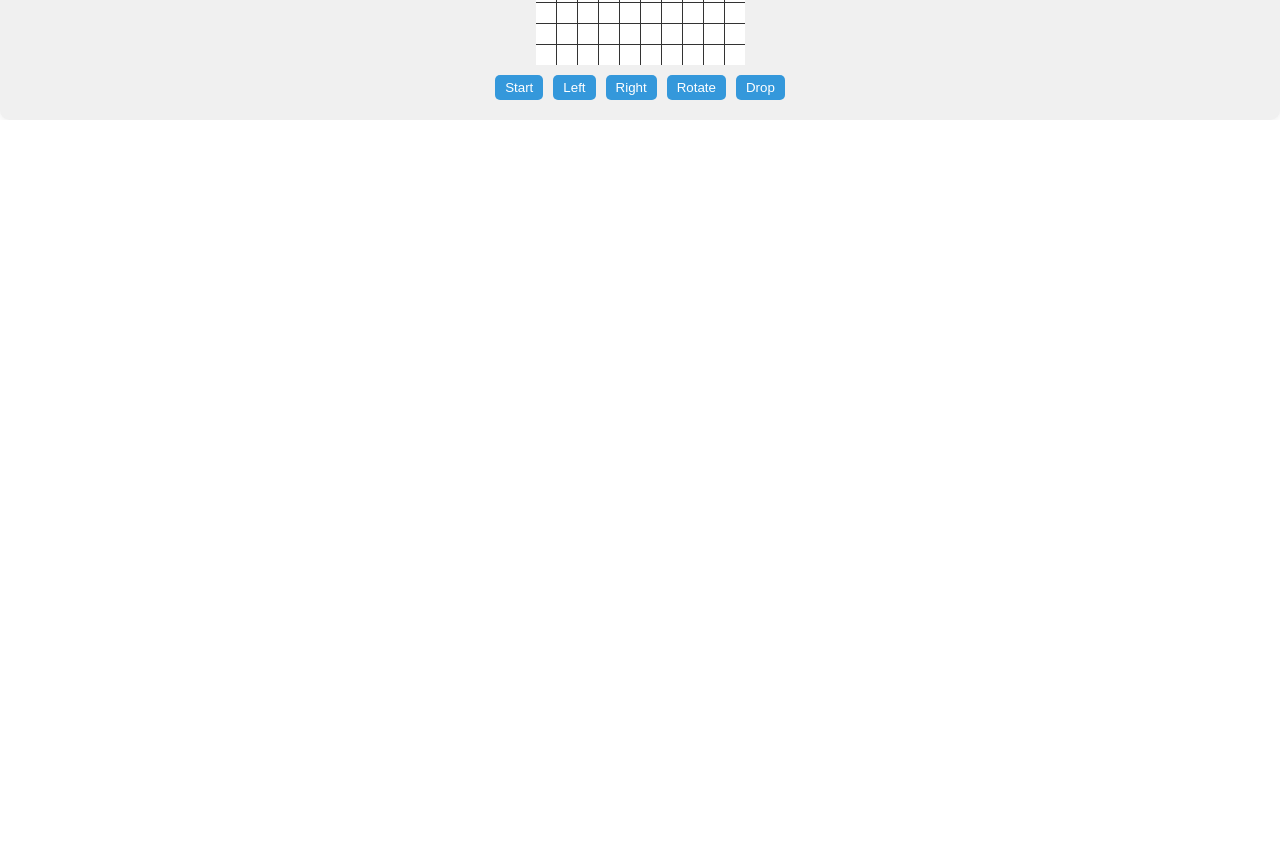
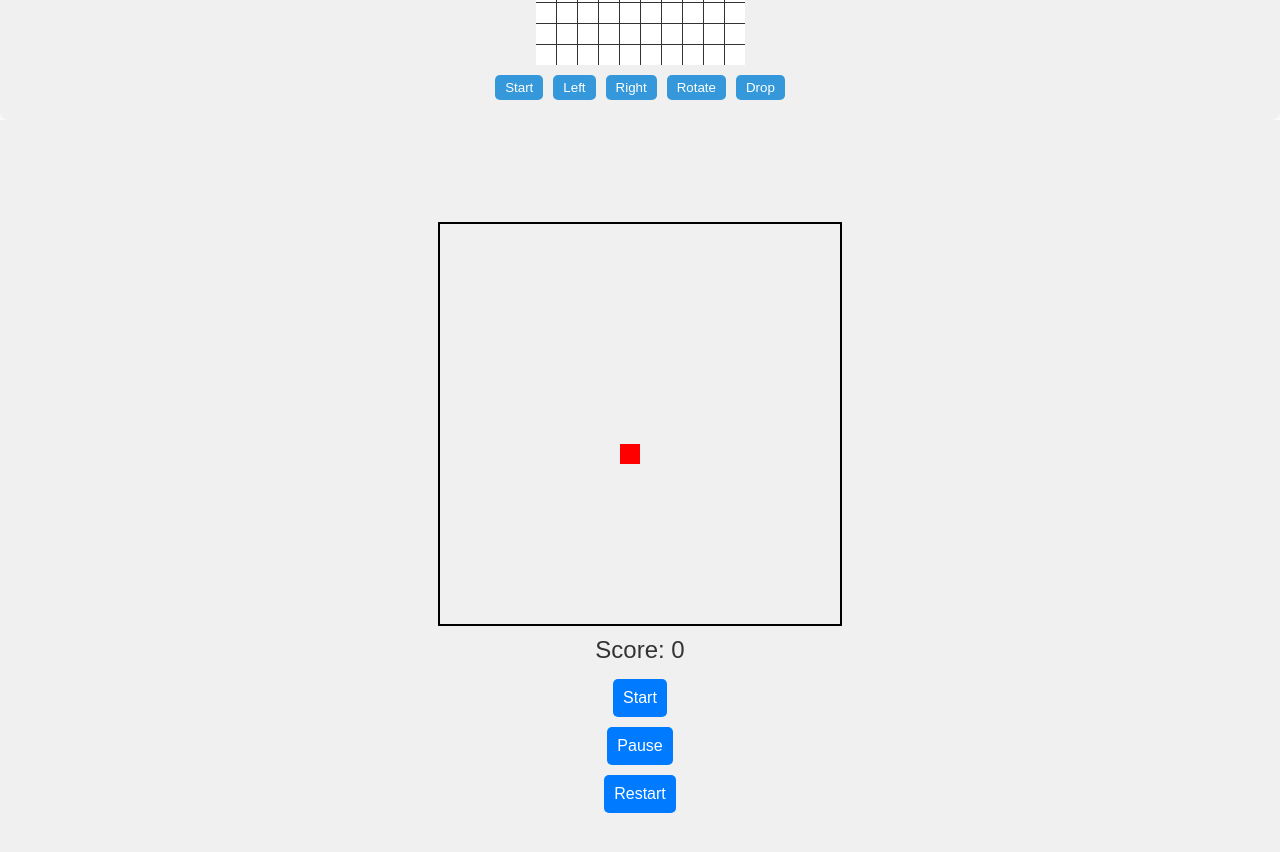
Before and after one commit to 56b81caaa87941618cfed6dfb4d34047/Tennis_Racket_Marketplace_1723700032, a Vue app: page / in a window 1280 px wide. Shown: the part 3120-3972 px from the top of the page. Before the commit the page ends 3240 px from the top, so only its background shows below. Built offline with nearby package versions, Linux system fonts and the light colour scheme.

Commit message:
autogen: snake

```diff
--- a/src/App.vue
+++ b/src/App.vue
@@ -8,6 +8,7 @@
     <ParticleComponent />
     <DarkFooterComponent />
     <TetrisGameComponent />
+    <SnakeGameComponent /> <!-- Added the Snake game component here -->
   </div>
 </template>
 
@@ -20,6 +21,7 @@ import PurpleBackgroundCtaComponent from '../components/purple_background_cta_co
 import ParticleComponent from '../components/particle_component_1723700034.vue';
 import DarkFooterComponent from '../components/dark_footer_component_1723700034.vue';
 import TetrisGameComponent from './components/TetrisGameComponent.vue';
+import SnakeGameComponent from './components/SnakeGameComponent.vue'; // Importing the Snake game component
 
 export default {
   components: {
@@ -31,6 +33,7 @@ export default {
     ParticleComponent,
     DarkFooterComponent,
     TetrisGameComponent,
+    SnakeGameComponent, // Registering the Snake game component
   },
 };
 </script>
--- /dev/null
+++ b/src/components/SnakeGameComponent.vue
@@ -0,0 +1,133 @@
+<template>
+  <div id="snake-game">
+    <canvas id="gameCanvas" width="400" height="400"></canvas>
+    <div id="score-display">Score: {{ score }}</div>
+    <button @click="startGame">Start</button>
+    <button @click="pauseGame">Pause</button>
+    <button @click="restartGame">Restart</button>
+  </div>
+</template>
+
+<script>
+export default {
+  name: 'SnakeGameComponent',
+  data() {
+    return {
+      gameInterval: null,
+      snake: [{ x: 10, y: 10 }],
+      food: { x: Math.floor(Math.random() * 20), y: Math.floor(Math.random() * 20) },
+      direction: 'RIGHT',
+      gridSize: 20,
+      canvas: null,
+      context: null,
+      score: 0,
+    };
+  },
+  methods: {
+    startGame() {
+      window.addEventListener('keydown', this.changeDirection);
+      this.canvas = document.getElementById('gameCanvas');
+      this.context = this.canvas.getContext('2d');
+      this.gameInterval = setInterval(this.gameLoop, 100);
+    },
+    changeDirection(event) {
+      switch(event.keyCode) {
+        case 37:
+          if(this.direction !== 'RIGHT') this.direction = 'LEFT';
+          break;
+        case 38:
+          if(this.direction !== 'DOWN') this.direction = 'UP';
+          break;
+        case 39:
+          if(this.direction !== 'LEFT') this.direction = 'RIGHT';
+          break;
+        case 40:
+          if(this.direction !== 'UP') this.direction = 'DOWN';
+          break;
+      }
+    },
+    pauseGame() {
+      clearInterval(this.gameInterval);
+    },
+    restartGame() {
+      clearInterval(this.gameInterval);
+      this.snake = [{ x: 10, y: 10 }];
+      this.food = { x: Math.floor(Math.random() * this.gridSize), y: Math.floor(Math.random() * this.gridSize) };
+      this.direction = 'RIGHT';
+      this.score = 0;
+      this.startGame();
+    },
+   gameLoop() {
+      this.updateSnakePosition();
+      this.checkCollision();
+      this.drawGame();
+    },
+    updateSnakePosition() {
+      const head = { ...this.snake[0] };
+      if (this.direction === 'RIGHT') head.x += 1;
+      if (this.direction === 'LEFT') head.x -= 1;
+      if (this.direction === 'UP') head.y -= 1;
+      if (this.direction === 'DOWN') head.y += 1;
+      this.snake.unshift(head);
+      this.snake.pop(); // remove the tail
+    },
+    checkCollision() {
+      const head = this.snake[0];
+      if (head.x === this.food.x && head.y === this.food.y) {
+        this.snake.push(this.food);
+        this.food = { x: Math.floor(Math.random() * this.gridSize), y: Math.floor(Math.random() * this.gridSize) };
+        this.score += 10;
+      }
+      if (head.x >= this.gridSize || head.y >= this.gridSize || head.x < 0 || head.y < 0) {
+        clearInterval(this.gameInterval);
+        alert('Game Over');
+      }
+    },
+    drawGame() {
+      this.context.clearRect(0, 0, this.canvas.width, this.canvas.height);
+      this.context.fillStyle = 'green';
+      this.snake.forEach(part => {
+        this.context.fillRect(part.x * this.gridSize, part.y * this.gridSize, this.gridSize, this.gridSize);
+      });
+      this.context.fillStyle = 'red';
+      this.context.fillRect(this.food.x * this.gridSize, this.food.y * this.gridSize, this.gridSize, this.gridSize);
+    },
+  },
+  mounted() {
+    this.startGame();
+  }
+};
+</script>
+
+<style scoped>
+#snake-game {
+  display: flex;
+  flex-direction: column;
+  justify-content: center;
+  align-items: center;
+  height: 100vh;
+  background-color: #f0f0f0;
+}
+button {
+  margin: 5px;
+  padding: 10px;
+  font-size: 16px;
+  cursor: pointer;
+  border-radius: 5px;
+  border: none;
+  background-color: #007bff;
+  color: white;
+  transition: background-color 0.3s;
+}
+button:hover {
+  background-color: #0056b3;
+}
+canvas {
+  border: 2px solid #000;
+}
+#score-display {
+  margin: 10px 0;
+  font-size: 24px;
+  color: #333;
+}
+</style>
```
Also changed, not shown: context_summaries.json (+1 -1 lines).
